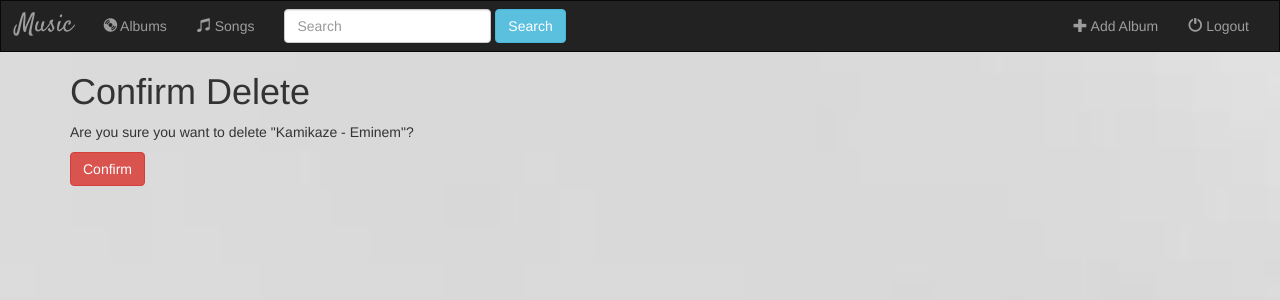
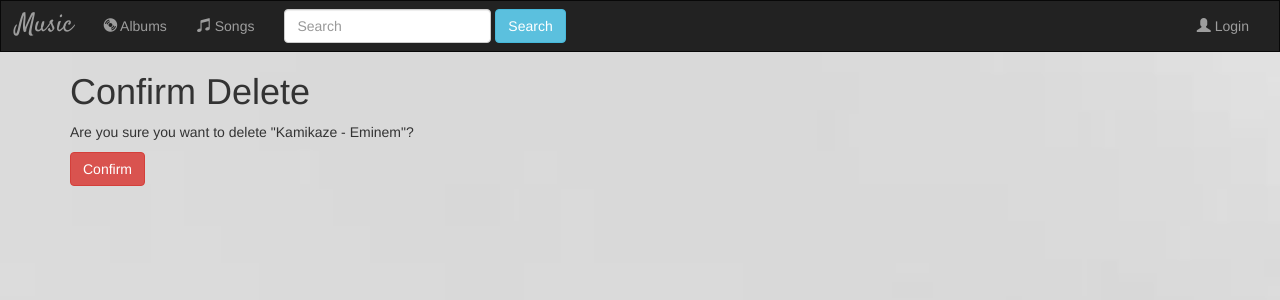
Before and after one commit to CannonFodderr/djangomusic, a Django app: page /album/2/delete/ in a window 1280 px wide. Shown: the top 300 px of the page. Run offline with Django 3.2, Linux system fonts and the light colour scheme; data comes from the database, SQL or seed files in the repository; both versions use the stored data as it was after the commit; some libraries are stand-ins or nearby versions.

Commit message:
cleanups

```diff
--- a/music/templates/music/base.html
+++ b/music/templates/music/base.html
@@ -43,17 +43,27 @@
                     <button class="btn btn-info my-2 my-sm-0" type="submit">Search</button>
                 </form>
                 <ul class="nav navbar-nav navbar-right">
+                    {% if request.user.username %}
                     <li class="nav-item">
                         <a href="{% url 'music:album-add' %}">
                             <span class="glyphicon glyphicon-plus" aria-hidden="true"></span>
                             Add Album
                         </a>
                     </li>
+                    {% endif %}
                     <li class="nav-item">
+                        {% if not request.user.username %}
+                        <a href="{% url 'music:login' %}">
+                            <span class="glyphicon glyphicon-user" aria-hidden="true"></span>
+                            Login
+                        </a>
+                        {% endif %}
+                        {% if request.user.username %}
                         <a href="{% url 'music:logout' %}">
                             <span class="glyphicon glyphicon-off" aria-hidden="true"></span>
                             Logout
                         </a>
+                        {% endif %}
                     </li>
                 </ul>
             </div>
```
Also changed, not shown: db.sqlite3.
